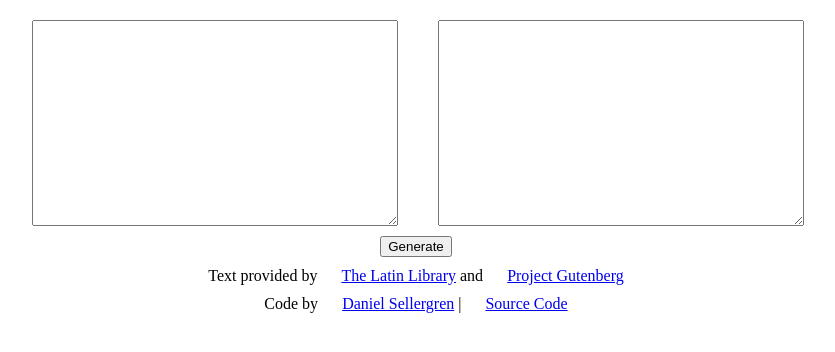
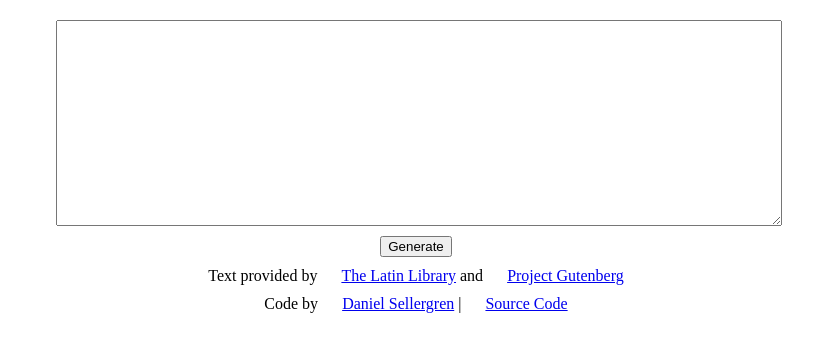
Before and after one commit to danielsellergren/lucretius-ipsum, a PHP site: page / in a window 1280 px wide. Shown: the part 107-459 px from the top of the page, without its empty margins (224-1059 px from the left). Run offline with PHP 8.4, Linux system fonts and the light colour scheme; some libraries are stand-ins or nearby versions.

Commit message:
Removes one textarea for MVP

```diff
--- a/index.php
+++ b/index.php
@@ -13,8 +13,7 @@
 			<h2>Latin/English filler text generator using <em><a href="http://en.wikipedia.org/wiki/De_rerum_natura">De rerum natura</a></em> by Lucretius</h2>
 		</header>
 		<section id="ipsum">
-			<textarea id="latin"></textarea>
-			<textarea id="english"></textarea>
+			<textarea></textarea>
 			<button id="generate">Generate</button>
 		</section>
 		<footer>
--- a/lucretius.css
+++ b/lucretius.css
@@ -24,19 +24,10 @@ section#ipsum {
 	width: 100%;
 }
 section#ipsum textarea {
-	width: 45%;
+	display: block;
+	width: 90%;
 	height: 200px;
-	margin-bottom: 10px;
-}
-section#ipsum textarea#latin {
-	margin-left: 2%;
-	margin-right: 2%;
-	float: left;
-}
-section#ipsum textarea#english {
-	margin-left: 3%;
-	margin-right: 1%;
-	float: left;
+	margin: 0 5% 10px 5%;
 }
 section#ipsum button#generate {
 	clear: both;
@@ -58,9 +49,5 @@ footer span a {
 }
 
 @media only screen and (max-width : 480px) {
-	section#ipsum textarea {
-		width: 90%%;
-		margin: 0 5% 10px 5% !important;
-		display: block;
-	}
+
 }
```
